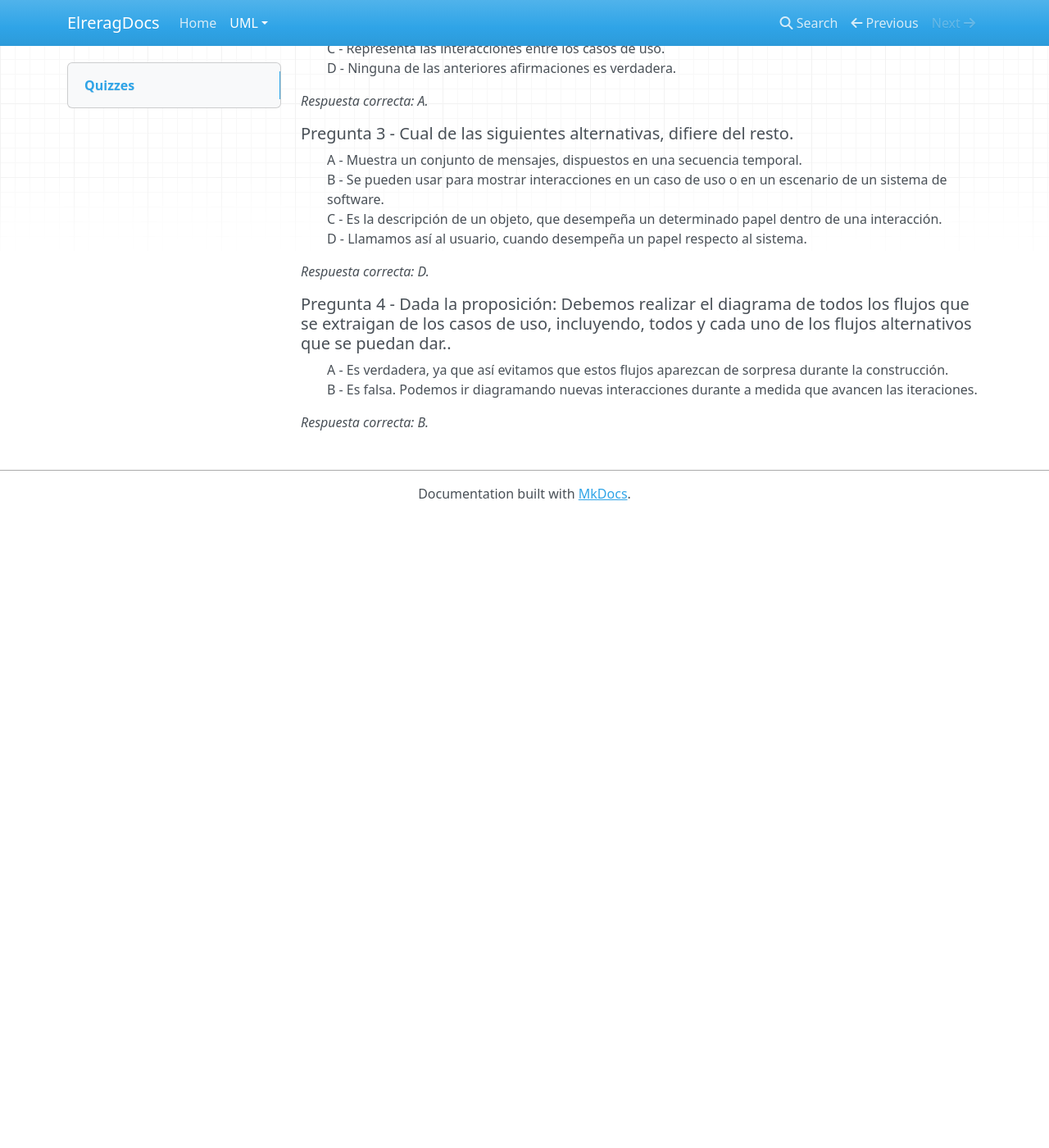
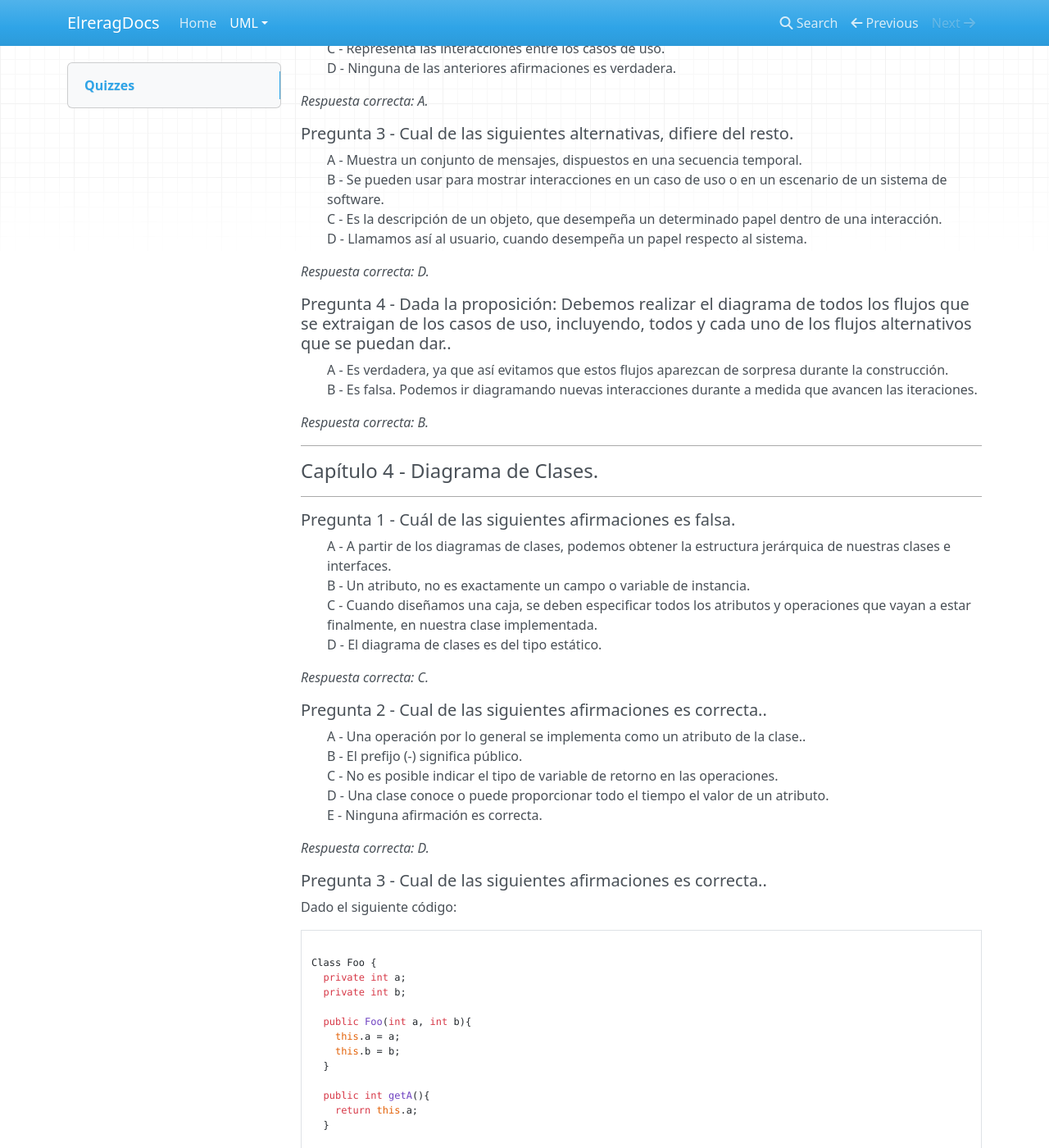
Before and after one commit to elrerag/desltm_docs, an MkDocs documentation site: the page built from docs/uml/quizzes.md, in a window 1280 px wide and 1400 px high, scrolled down 2824 px. Shown: the whole window at 82% size. Built offline with MkDocs 1.6.1, drawn with Linux system fonts in a browser that asks for light colours; nearby versions of some CDN libraries; before the commit the page ends 3454 px from its top, so only the background shows below that; some of the changed text lies outside the part shown.

Commit message:
termina lectura

````diff
--- a/docs/uml/quizzes.md
+++ b/docs/uml/quizzes.md
@@ -154,3 +154,68 @@
       <li>B - Es falsa. Podemos ir diagramando nuevas interacciones durante a medida que avancen las iteraciones.</li>
    </ul>
 *Respuesta correcta: B.*
+
+---
+#### **Capítulo 4 - Diagrama de Clases.**
+---
+
+##### **Pregunta 1 - Cuál de las siguientes afirmaciones es falsa.**
+
+   <ul style="list-style-type: none;">
+      <li>A - A partir de los diagramas de clases, podemos obtener la estructura jerárquica  de nuestras clases e interfaces.</li>
+      <li>B - Un atributo, no es exactamente un campo o variable de instancia.</li>
+      <li>C - Cuando diseñamos una caja, se deben especificar todos los atributos y operaciones que vayan a estar finalmente, en nuestra clase implementada.</li>
+      <li>D - El diagrama de clases es del tipo estático.</li>
+   </ul>
+*Respuesta correcta: C.*
+
+##### **Pregunta 2 - Cual de las siguientes afirmaciones es correcta..**
+
+   <ul style="list-style-type: none;">
+      <li>A - Una operación por lo general se implementa como un atributo de la clase..</li>
+      <li>B - El prefijo (-) significa público.</li>
+      <li>C - No es posible indicar el tipo de variable de retorno en las operaciones.</li>
+      <li>D - Una clase conoce o puede proporcionar todo el tiempo el valor de un atributo.</li>
+      <li>E - Ninguna afirmación es correcta.</li>
+   </ul>
+*Respuesta correcta: D.*
+
+##### **Pregunta 3 - Cual de las siguientes afirmaciones es correcta..**
+
+Dado el siguiente código:
+
+```Java
+
+Class Foo {
+  private int a;
+  private int b;
+
+  public Foo(int a, int b){
+    this.a = a;
+    this.b = b;
+  }
+
+  public int getA(){
+    return this.a;
+  }
+
+  public int getB(){
+    return this.b;
+  }
+
+}
+
+```
+
+
+¿Cuál es la caja que mejor lo representa?
+
+![A](img/CLASES007.png)
+
+
+   <ul style="list-style-type: none;">
+      <li> A - Solo A </li>
+      <li> B - Solo B </li>
+      <li> C - A y B. </li>
+   </ul>
+*Respuesta correcta: B.*
````
Also changed, not shown: docs/uml/img/CLASES007.png (added).
